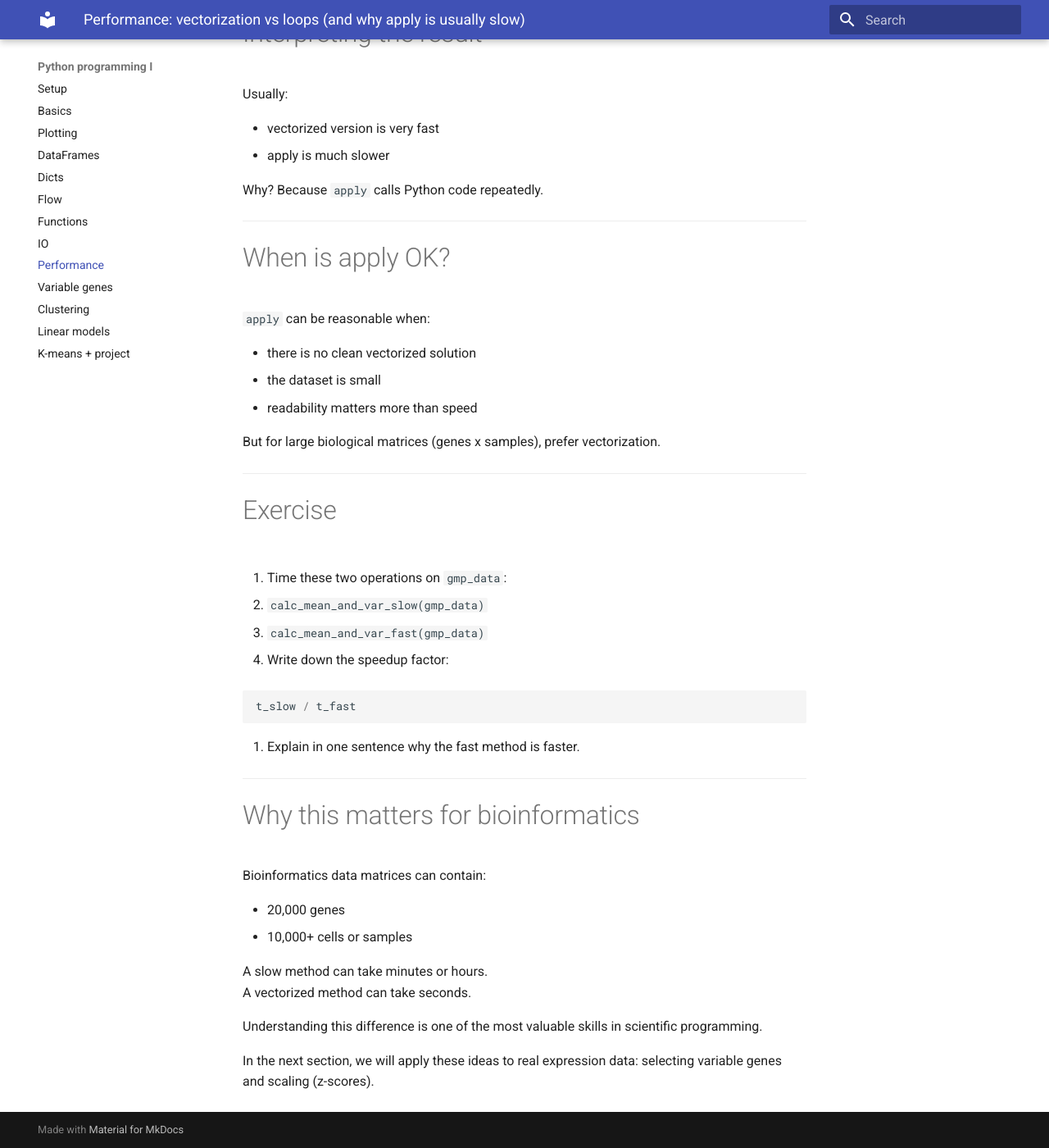
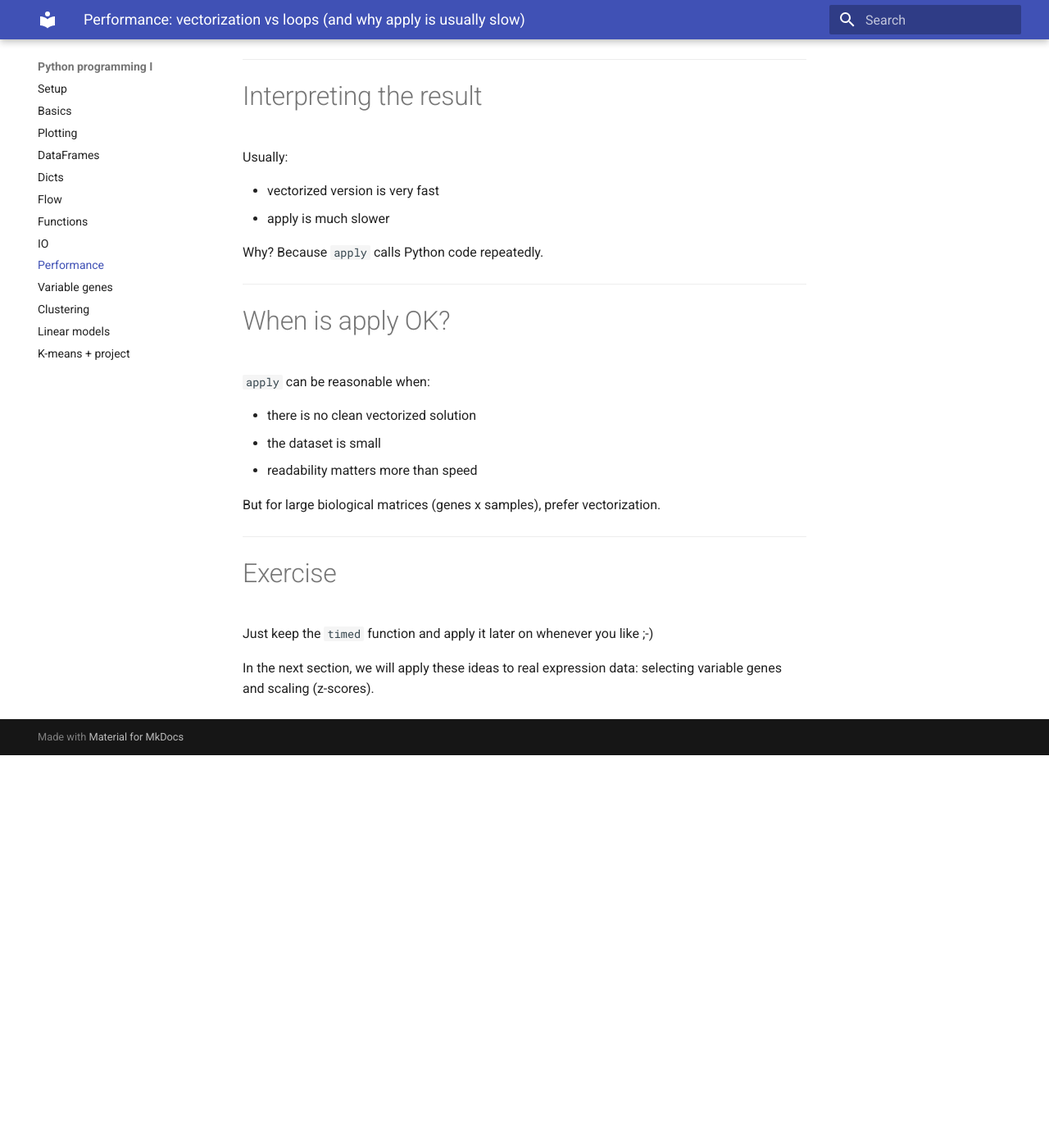
Before and after one commit to sccbioinformatics/Python_programming_1, an MkDocs documentation site: the page built from docs/09-performance.md, in a window 1280 px wide and 1400 px high, scrolled down 4044 px. Shown: the whole window at 82% size. Built offline with MkDocs 1.6.1 and Material for MkDocs 9.7.7, drawn with Linux system fonts in a browser that asks for light colours; after the commit the page ends 4965 px from its top, so only the background shows below that; some of the changed text lies outside the part shown.

Commit message:
Data internals changed

````diff
--- a/docs/09-performance.md
+++ b/docs/09-performance.md
@@ -150,8 +150,10 @@ def vectorized_dist_mat(mat):
 
 I am sure by now you can check the run time without my help.
 
+Would it be feasable to process all 4170 rows with this fastest function?
 
-# The key lesson
+
+## The key lesson
 
 For numerical work:
 
@@ -197,6 +199,8 @@ arr = np.array(hspc_data)
 print("numpy:", t_fast)
 ```
 
+**Take Home** If numpy has a function for your problem use that!
+
 ---
 
 # Interpreting the result
@@ -224,31 +228,6 @@ But for large biological matrices (genes x samples), prefer vectorization.
 
 # Exercise
 
-1. Time these two operations on `gmp_data`:
-
-   - `calc_mean_and_var_slow(gmp_data)`
-   - `calc_mean_and_var_fast(gmp_data)`
-
-2. Write down the speedup factor:
-
-   ```python
-   t_slow / t_fast
-   ```
-
-3. Explain in one sentence why the fast method is faster.
-
----
-
-# Why this matters for bioinformatics
-
-Bioinformatics data matrices can contain:
-
-- 20,000 genes
-- 10,000+ cells or samples
-
-A slow method can take minutes or hours.
-A vectorized method can take seconds.
-
-Understanding this difference is one of the most valuable skills in scientific programming.
+Just keep the ``timed`` function and apply it later on whenever you like ;-)
 
 In the next section, we will apply these ideas to real expression data: selecting variable genes and scaling (z-scores).
````
Also changed, not shown: docs/06-flow.md (+7 -7 lines).
